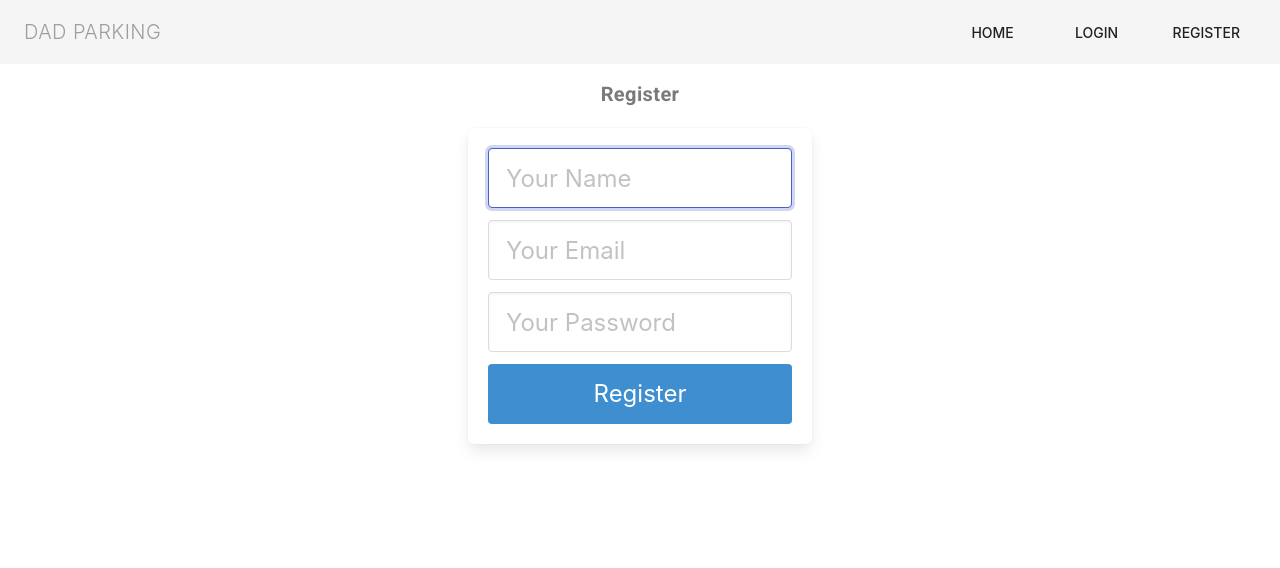
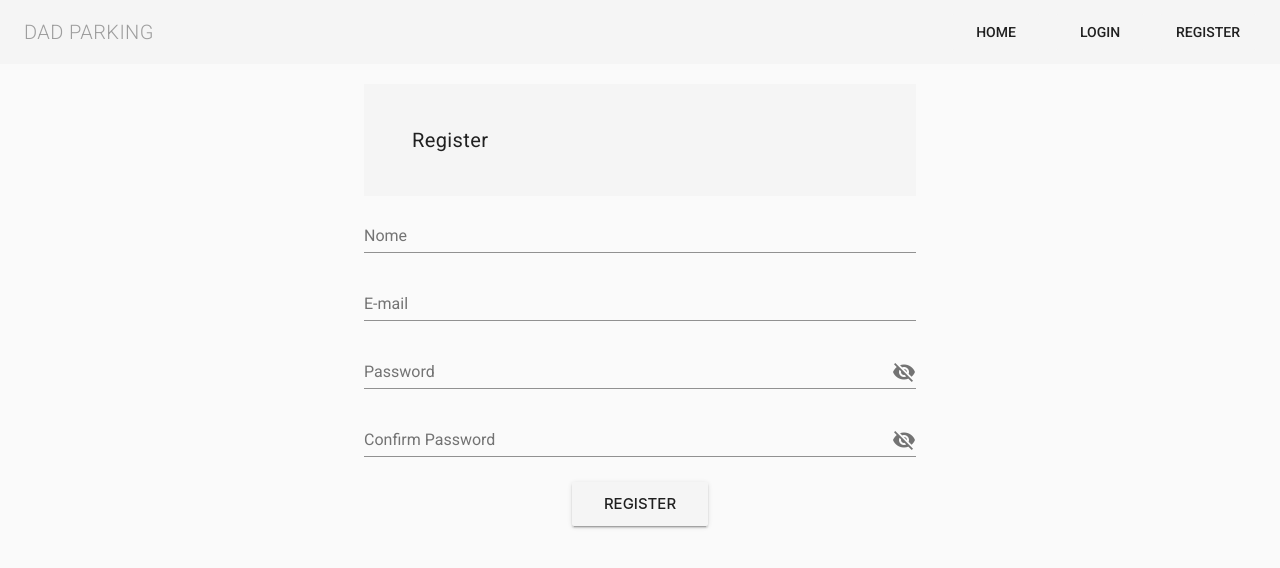
Before and after one commit to felipesena/DAD-Parking---Front, a Vue app: page /register in a window 1280 px wide. Shown: the top 568 px of the page. Built offline with nearby package versions, Linux system fonts and the light colour scheme.

Commit message:
Change login and register pages

```diff
--- a/src/App.vue
+++ b/src/App.vue
@@ -1,7 +1,7 @@
 <template>
-  <div id="app">
+  <v-app>
     <Navbar/>
-  </div>
+  </v-app>
 </template>
 
 <script>
--- a/src/components/auth/Login.vue
+++ b/src/components/auth/Login.vue
@@ -1,63 +1,66 @@
 <template>
-  <div class="hero-body" id="login">
-    <div class="container has-text-centered">
-      <div class="column is-4 is-offset-4">
-        <h3 class="title has-text-grey">Login</h3>
-        <p class="subtitle has-text-grey">Please login to proceed.</p>
-        <div class="box">
-          <form @submit.prevent="login">
-            <div class="field">
-              <div class="control">
-                <input class="input is-large" v-model="email" type="email" placeholder="Your Email" autofocus :class="{ 'is-invalid': !email }">
-              </div>
-            </div>
+  <v-container fluid fill-height class="my-5">
+    <v-layout flex align-center justify-center>
+      <v-flex xs12 sm6>
 
-            <div class="field">
-              <div class="control">
-                <input class="input is-large" v-model="password" type="password" placeholder="Your Password" :class="{ 'is-invalid': !password }">
-              </div>
-            </div>
-            <div class="field">
-              <label class="checkbox">
-                <input type="checkbox">
-                Remember me
-              </label>
-            </div>
-            <button class="button is-block is-info is-large is-fullwidth" type="submit">Login</button>
-          </form>
-        </div>
-        <p class="has-text-grey">
-          <router-link :to="{ name: 'register' }">Sign Up</router-link>
-        </p>
-      </div>
-    </div>
-    <router-view></router-view>
-  </div>
+        <v-toolbar flat fill-height class="p-5 my-3 ligth-grey">
+          <v-toolbar-title align-center>
+            <h4>Login</h4>
+          </v-toolbar-title>
+        </v-toolbar>
+
+        <v-form ref="form">
+          <v-text-field v-model="email" :rules="[rules.required]" label="E-mail"></v-text-field>
+
+          <v-text-field
+            v-model="password"
+            :append-icon="showPassword ? 'visibility' : 'visibility_off'"
+            :rules="[rules.required, rules.min]"
+            :type="showPassword ? 'text' : 'password'"
+            name="input-10-1"
+            label="Password"
+            hint="At least 6 characters"
+            counter
+            @click:append="showPassword = !showPassword"
+          ></v-text-field>
+
+          <v-layout align-center justify-center>
+            <v-btn @click="login" large>Login</v-btn>
+          </v-layout>
+        </v-form>
+      </v-flex>
+    </v-layout>
+  </v-container>
 </template>
 
 <script>
-import { mapActions } from 'vuex'
+import { mapActions } from "vuex";
 
 export default {
   data() {
     return {
       email: "",
       password: "",
-      error: false
+      error: false,
+      showPassword: false,
+      rules: {
+        required: value => !!value || "Required",
+        min: v => v.length >= 6 || "Min 6 characters"
+      }
     };
   },
   methods: {
     login: async function() {
-      let email = this.email
-      let password = this.password
-      try{
-        await this.loginIntoServer({email, password})
-        this.$router.push('/')
-      } catch(err) {
-        this.error = true
+      let email = this.email;
+      let password = this.password;
+      try {
+        await this.loginIntoServer({ email, password });
+        this.$router.push("/");
+      } catch (err) {
+        this.error = true;
       }
     },
-    ...mapActions(['loginIntoServer'])
+    ...mapActions(["loginIntoServer"])
   }
 };
 </script>
--- a/src/components/auth/Register.vue
+++ b/src/components/auth/Register.vue
@@ -1,44 +1,111 @@
 <template>
-  <div class="hero-body">
-    <div class="container has-text-centered">
-      <div class="column is-4 is-offset-4">
-        <h3 class="title has-text-grey">Register</h3>
-        <div class="box">
-          <form @submit.prevent="handleSubmit">
-            <div class="field">
-              <div class="control">
-                <input class="input is-large" v-model="email" type="username" placeholder="Your Name" autofocus :class="{ 'is-invalid': submitted && !username }">
-              </div>
-            </div>
+  <v-container fluid fill-height class="my-5">
+    <v-layout flex align-center justify-center>
+      <v-flex xs12 sm6>
+        <v-alert v-model="succesfulAlert" dismissible type="success">User registered succesfull</v-alert>
 
-            <div class="field">
-              <div class="control">
-                <input class="input is-large" v-model="email" type="email" placeholder="Your Email" autofocus :class="{ 'is-invalid': submitted && !email }">
-              </div>
-            </div>
+        <v-alert v-model="errorAlert" dismissible type="error">{{this.errorMessage}}</v-alert>
 
-            <div class="field">
-              <div class="control">
-                <input class="input is-large" v-model="password" type="password" placeholder="Your Password" :class="{ 'is-invalid': submitted && !password }">
-              </div>
-            </div>
-            <button class="button is-block is-info is-large is-fullwidth">Register</button>
-          </form>
-        </div>
-      </div>
-    </div>
-  </div>
+        <v-toolbar flat fill-height class="p-5 my-3 ligth-grey">
+          <v-toolbar-title align-center>
+            <h4>Register</h4>
+          </v-toolbar-title>
+        </v-toolbar>
+
+        <v-form ref="form">
+          <v-text-field clearable v-model="fullName" :rules="[rules.required]" label="Nome"></v-text-field>
+
+          <v-text-field
+            clearable
+            v-model="email"
+            :rules="[rules.required, rules.emailFormat]"
+            label="E-mail"
+          ></v-text-field>
+
+          <v-text-field
+            v-model="confirmPassword"
+            :append-icon="showPassword ? 'visibility' : 'visibility_off'"
+            :rules="[rules.required]"
+            :type="showPassword ? 'text' : 'password'"
+            name="input-10-1"
+            label="Password"
+            @click:append="showPassword = !showPassword"
+          ></v-text-field>
+
+          <v-text-field
+            v-model="password"
+            :append-icon="showConfirmPassword ? 'visibility' : 'visibility_off'"
+            :rules="[rules.required]"
+            :error-messages="passwordMatchError()"
+            :type="showConfirmPassword ? 'text' : 'password'"
+            name="input-10-1"
+            label="Confirm Password"
+            @click:append="showConfirmPassword = !showConfirmPassword"
+          ></v-text-field>
+
+          <v-layout align-center justify-center>
+            <v-btn @click="register" large>Register</v-btn>
+          </v-layout>
+        </v-form>
+      </v-flex>
+    </v-layout>
+  </v-container>
 </template>
 
 <script>
+import { mapActions } from "vuex";
+
 export default {
   data() {
     return {
-      username: "",
+      fullName: "",
       email: "",
       password: "",
-      submitted: false
+      confirmPassword: "",
+      errorMessage: "",
+      showPassword: false,
+      showConfirmPassword: false,
+      succesfulAlert: false,
+      errorAlert: false,
+      rules: {
+        required: value => !!value || "Required",
+        emailFormat: value => {
+          if (value.length > 0) {
+            const pattern = /^(([^<>()[\]\\.,;:\s@"]+(\.[^<>()[\]\\.,;:\s@"]+)*)|(".+"))@((\[[0-9]{1,3}\.[0-9]{1,3}\.[0-9]{1,3}\.[0-9]{1,3}])|(([a-zA-Z\-0-9]+\.)+[a-zA-Z]{2,}))$/;
+            return pattern.test(value) || "Invalid e-mail.";
+          } else {
+            return false;
+          }
+        }
+      }
     };
+  },
+  methods: {
+    ...mapActions(["registerUser"]),
+    passwordMatchError() {
+      return this.password === this.confirmPassword
+        ? ""
+        : "Passwords must match";
+    },
+    register: async function() {
+      let email = this.email;
+      let password = this.password;
+      let name = this.fullName;
+
+      try {
+        await this.registerUser({ email, password, name }, function(response) {
+          if (response.succesful) {
+            this.succesfulAlert = true;
+          } else {
+            this.errorAlert = true;
+            this.errorMessage = response.message;
+          }
+        });
+      } catch (err) {
+        this.errorMessage = err;
+        this.errorAlert = true;
+      }
+    }
   }
 };
 </script>
--- a/src/store.js
+++ b/src/store.js
@@ -44,6 +44,17 @@ export default new Vuex.Store({
                             localStorage.removeItem('bgtrackerjwt')
                             reject(err)
                         });
+        },
+        async registerUser(context, user, fn) {
+            Vue.axios.post(process.env.VUE_APP_SERVER_HOST + '/api/auth/register', user)
+                        .then(res => {
+                            resolve(res)
+                            fn({ message: res, successful: false })
+                        })
+                        .catch(err => {
+                            reject(err)
+                            fn({ message: err, successful: false })
+                        })
         }
     }
 });
```
Also changed, not shown: 1 other file (tests, documents, lock files or other folders).
